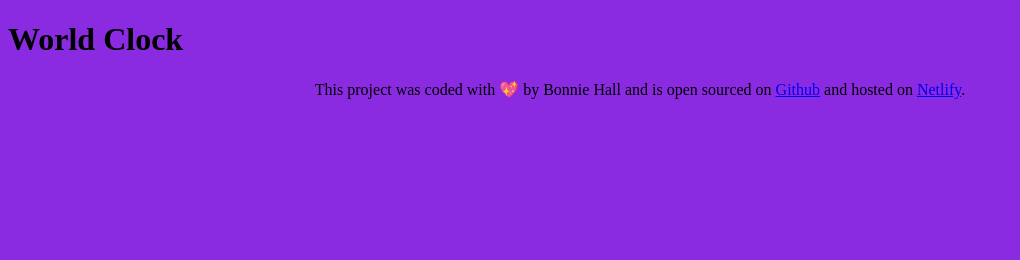
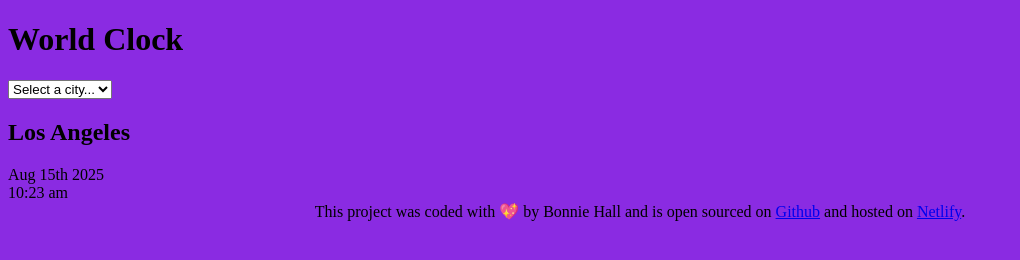
Before and after one commit to Bhall2023/World-Clock, a plain HTML site: page index.html in a window 1280 px wide. Shown: the whole page, without its empty margins (0-1020 px from the left). Drawn offline with Linux system fonts and the light colour scheme; a script that the page names is missing.

Commit message:
added basic html and deleted js alert

```diff
--- a/index.html
+++ b/index.html
@@ -7,7 +7,30 @@
         <title>World Clock - Bonnie Hall</title>
     </head>
     <body>
+        <div class = "container">
         <h1> World Clock</h1>
+
+        <select>
+             <option value = "">Select a city...</option>
+            <option value = "">New York</option>
+            <option value = "">Rome</option>
+        <option value = "">Dallas</option>
+        </select>
+
+        <div class = "city">
+
+            <h2>Los Angeles </h2>
+            <div class =" date">Aug 15th 2025</div>
+            <div class ="time"> 10:23 am</div>
+
+
+        </div>
+
+
+
+
+
+        </div>
         <footer>This project was coded with 💖 by Bonnie Hall and is open sourced on <a href="https://github.com/Bhall2023/World-Clock" target="_blank">Github</a> and hosted on <a href ="https://world-clock-project-hall.netlify.app" target ="_blank">Netlify</a>.
         </footer>
     <script src = "javascript/index.js"></script>
--- a/javascript/index.js
+++ /dev/null
@@ -1 +0,0 @@
-alert ("Hello");
```
